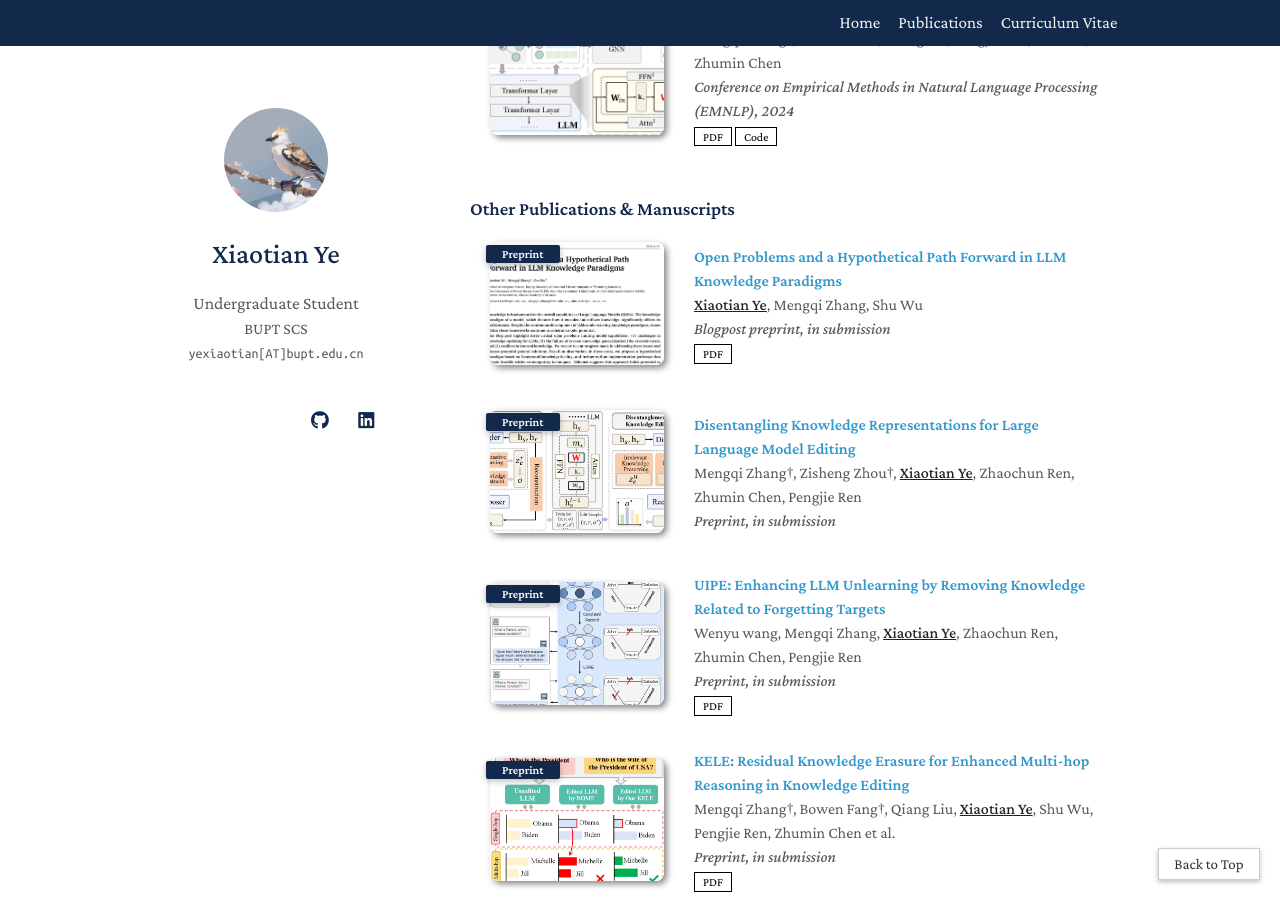
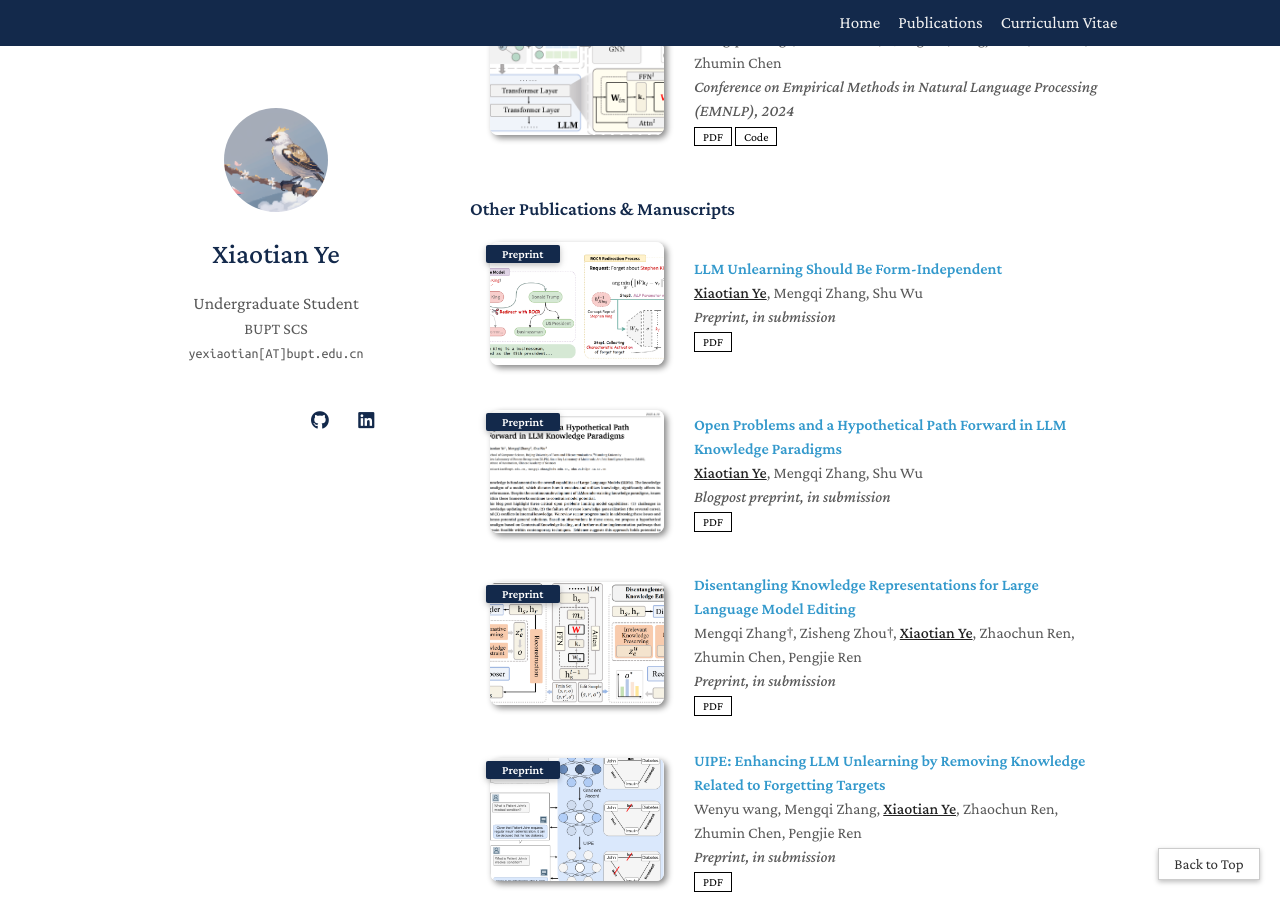
Before and after one commit to Acruxos/Acruxos.github.io, a Jekyll site: the page built from publications.md, in a window 1280 px wide and 900 px high, scrolled down 425 px. Built offline with Jekyll 4.4.1, drawn with Linux system fonts in a browser that asks for light colours; a style sheet for code colours, icons or effects is not loaded.

Commit message:
update pub

```diff
--- a/_data/publications.yml
+++ b/_data/publications.yml
@@ -1,4 +1,11 @@
 main:
+
+  - title: "LLM Unlearning Should Be Form-Independent"
+    authors: "<strong><u>Xiaotian Ye</u></strong>, Mengqi Zhang, Shu Wu"
+    conference_short: "Preprint"
+    conference: "Preprint, in submission"
+    pdf: https://arxiv.org/abs/2506.07795
+    image: /images/ROCR.png
 
   - title: "Open Problems and a Hypothetical Path Forward in LLM Knowledge Paradigms"
     authors: "<strong><u>Xiaotian Ye</u></strong>, Mengqi Zhang, Shu Wu"
@@ -11,8 +18,7 @@ main:
     authors: "Mengqi Zhang†, Zisheng Zhou†, <strong><u>Xiaotian Ye</u></strong>, Zhaochun Ren, Zhumin Chen, Pengjie Ren"
     conference_short: Preprint
     conference: Preprint, in submission
-    # arxiv: https://arxiv.org/abs/2504.06823
-    # pdf: https://arxiv.org/pdf/2504.06823.pdf
+    pdf: https://arxiv.org/abs/2505.18774
     image: /images/DiKE.png
 
   - title: "UIPE: Enhancing LLM Unlearning by Removing Knowledge Related to Forgetting Targets"
```
Also changed, not shown: .github_/workflows/google_scholar_crawler.yaml (renamed from .github/workflows/google_scholar_crawler.yaml), _data/research_highlights.yml (line endings or trailing spaces), images/ROCR.png (added).
